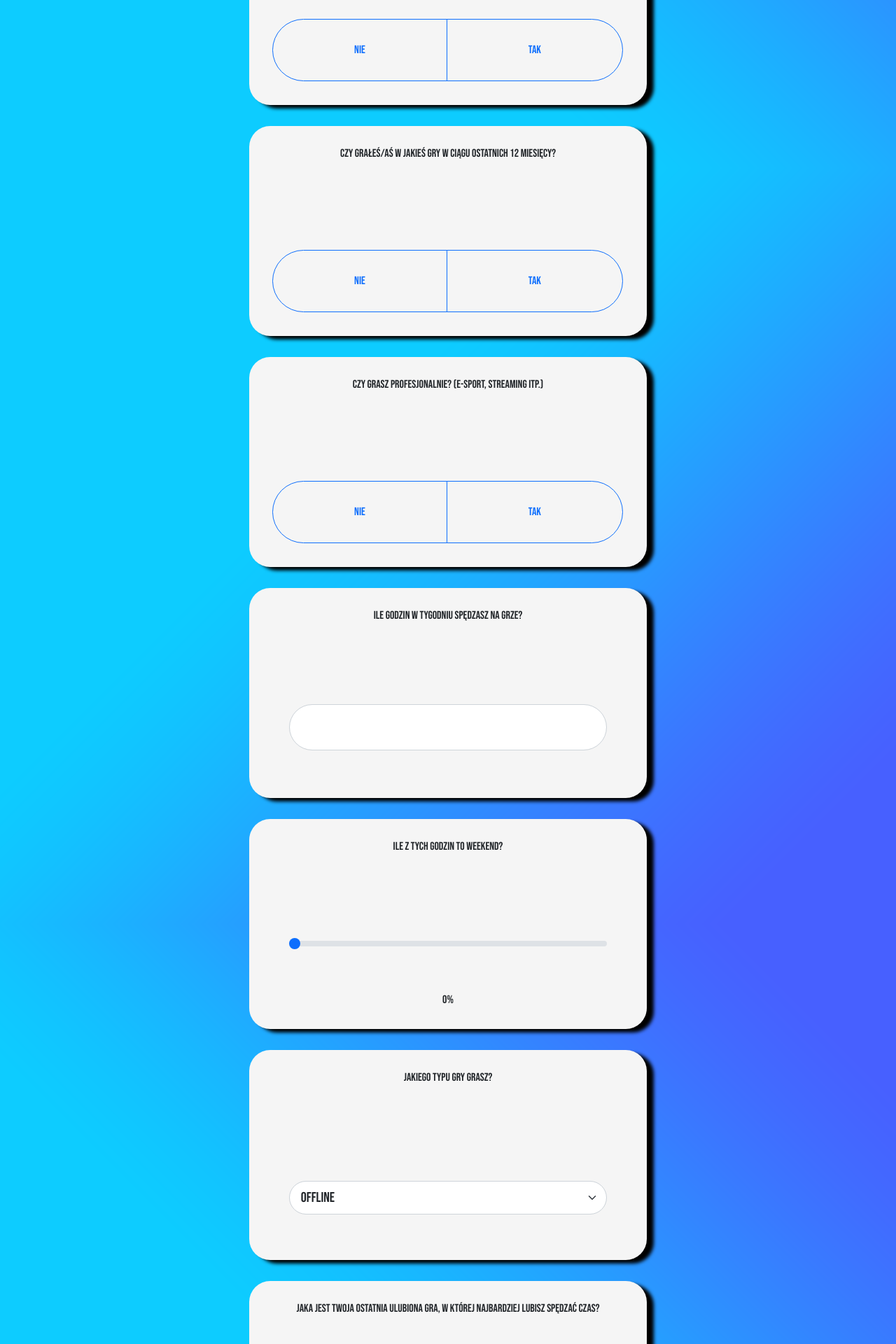
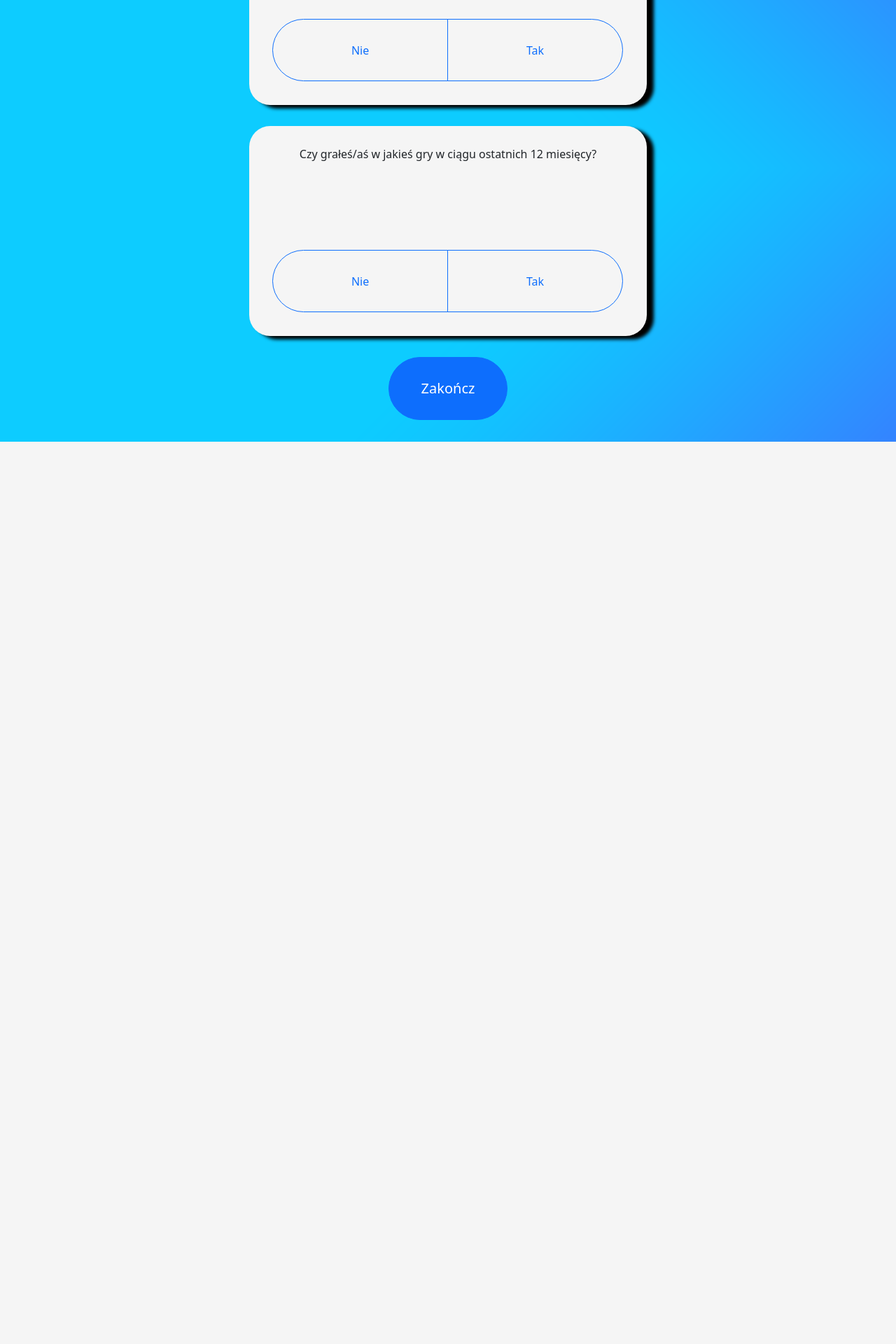
Before and after one commit to drachu/website_polling, a Flask app: page /form in a window 1280 px wide. Shown: the part 840-2760 px from the top of the page at 70% size. After the commit the page ends 1471 px from the top, so only its background shows below. Run offline with Flask 2, Linux system fonts and the light colour scheme; some libraries are stand-ins or nearby versions.

Commit message:
close to the end I hope

```diff
--- a/website/forms.py
+++ b/website/forms.py
@@ -4,14 +4,17 @@ from wtforms import StringField, SubmitField, SelectField, RadioField, IntegerRa
 from wtforms.validators import Length, EqualTo, Email, DataRequired, ValidationError
 
 
-class pytanieForm(FlaskForm):
+class InfoForm(FlaskForm):
     #Informacje o osobie
     rok = SelectField(label="Podaj rok studiów: ", choices=[("1", "1"), ("2", "2"), ("3", "3"), ("4","4"), ("5", "5")], validators=[DataRequired()])
     zwiazek = SelectField(label="Czy jesteś w związku: ", choices=[("nie", "Nie"), ("tak", "Tak"), ("-", "To skomplikowane"), ("-", "Nie chcę odpowiadać")], validators=[DataRequired()])
     praca = RadioField(label="Jesteś obecnie zatrudniona/y?", choices=[("nie", "Nie"), ("tak", "Tak")], validators=[DataRequired()])
+    gra_w_ciagu_12 = RadioField(label="Czy grałeś/aś w jakieś gry w ciągu ostatnich 12 miesięcy?", choices=[("nie", "Nie"), ("tak", "Tak")], validators=[DataRequired()])
 
+    submit = SubmitField(label="Zakończ")
+
+class GamesForm(FlaskForm):
     #Czas gry
-    gra_w_ciagu_12 = RadioField(label="Czy grałeś/aś w jakieś gry w ciągu ostatnich 12 miesięcy?", choices=[("nie", "Nie"), ("tak", "Tak")], validators=[DataRequired()])
     gra_prof = RadioField(label="Czy grasz profesjonalnie? (e-sport, streaming itp.)", choices=[("nie", "Nie"), ("tak", "Tak")], validators=[DataRequired()])
     gra_tydz = IntegerField(label="Ile godzin w tygodniu spędzasz na grze?", validators=[DataRequired()])
     gra_tydz_weekend = IntegerRangeField(label="Ile z tych godzin to weekend?", validators=[DataRequired()])
@@ -30,7 +33,6 @@ class pytanieForm(FlaskForm):
 
     #Pozytywne odczucia
     pozytyw_ucieczka = RadioField(label="Gdy pozwalają Ci 'uciec' od problemów czy zmartwień? Potrafisz się dzięki nim w takich sytuacjach zrelaksować?", choices=[("nie", "Nie"), ("tak", "Tak")], validators=[DataRequired()])
-    pozytyw_emocje = RadioField(label="Jakie emocje zdarzało Ci się odczuć podczas rozgrywki?", choices=[("radosc", "Radność"), ("gniew", "Gniew"), ("smutek", "Smutek"), ("strach", "Strach")], validators=[DataRequired()])
     pozytyw_samokontrola = RadioField(label="Czy grając w gry potrafileś/aś zachować samokontrolę?", choices=[("nie", "Nie"), ("tak", "Tak")], validators=[DataRequired()])
     pozytyw_koncentracja = RadioField(label="Podczas gier czułeś/aś większą koncentrację:", choices=[("1", "1"), ("2", "2"), ("3", "3"), ("4","4"), ("5", "5")], validators=[DataRequired()])
     pozytyw_koordynacja = RadioField(label="...polepszoną koordynację:", choices=[("1", "1"), ("2", "2"), ("3", "3"), ("4","4"), ("5", "5")], validators=[DataRequired()])
--- a/website/routes.py
+++ b/website/routes.py
@@ -1,8 +1,9 @@
+from imp import reload
 from unicodedata import name
 from run import app
 from flask import render_template, redirect, request, url_for, flash
-from website.forms import pytanieForm
-from website.models import Poll
+from website.forms import GamesForm, InfoForm
+from website.models import Info, Games
 from website import db
 
 @app.route('/')
@@ -12,17 +13,31 @@ def home_page():
 
 @app.route('/form',methods=['GET', 'POST'])
 def form_page():
-    form = pytanieForm()
+    infoForm = InfoForm()
+    gamesForm = GamesForm()
     if request.method == 'POST':
-        if form.validate_on_submit():
-            user_poll = Poll(rok=form.rok.data, zwiazek=form.zwiazek.data, praca=form.praca.data, gra_w_ciagu_12=form.gra_w_ciagu_12.data, gra_prof=form.gra_prof.data, gra_tydz=form.gra_tydz.data, gra_tydz_weekend=form.gra_tydz_weekend.data,gra_typ=form.gra_typ.data ,gra_ulubiona=form.gra_ulubiona.data, gra_platforma=form.gra_platforma.data, gra_klan=form.gra_klan.data, gra_grind=form.gra_grind.data, pandemia_start=form.pandemia_start.data, pandemia_gra_wiecej=form.pandemia_gra_wiecej.data, pandemia_czas=form.pandemia_czas.data, pozytyw_ucieczka=form.pozytyw_ucieczka.data, pozytyw_emocje=form.pozytyw_emocje.data, pozytyw_samokontrola=form.pozytyw_samokontrola.data, pozytyw_koncentracja=form.pozytyw_koncentracja.data, pozytyw_koordynacja=form.pozytyw_koordynacja.data, negatyw_gra_pomimo_konsekwencji=form.negatyw_gra_pomimo_konsekwencji.data, negatyw_gra_dluzej=form.negatyw_gra_dluzej.data, negatyw_gra_nad_inne_aktywnosci=form.negatyw_gra_nad_inne_aktywnosci.data, negatyw_zaniedbania=form.negatyw_zaniedbania.data, negatyw_gniew=form.negatyw_gniew.data, tow_kontakty=form.tow_kontakty.data, tow_inni_sie_przejmuja=form.tow_inni_sie_przejmuja.data, tow_brak_towarzystwa=form.tow_brak_towarzystwa.data, tow_izolacja=form.tow_izolacja.data, tow_przytloczenie=form.tow_przytloczenie.data)
-            db.session.add(user_poll)
+
+        if infoForm.validate_on_submit() and infoForm.gra_w_ciagu_12.data == 'nie':
+            user_poll_info = Info(rok=infoForm.rok.data, zwiazek=infoForm.zwiazek.data, praca=infoForm.praca.data, gra_w_ciagu_12=infoForm.gra_w_ciagu_12.data,)
+            db.session.add(user_poll_info)
             db.session.commit()
-
+            return redirect(url_for('thanks_page'))
+        elif gamesForm.validate_on_submit():
+            user_poll_info = Info(rok=infoForm.rok.data, zwiazek=infoForm.zwiazek.data, praca=infoForm.praca.data, gra_w_ciagu_12=infoForm.gra_w_ciagu_12.data,)
+            db.session.add(user_poll_info)
+            db.session.commit()
+            user_poll_games= Games(gra_prof=gamesForm.gra_prof.data, gra_tydz=gamesForm.gra_tydz.data, gra_tydz_weekend=gamesForm.gra_tydz_weekend.data,gra_typ=gamesForm.gra_typ.data ,gra_ulubiona=gamesForm.gra_ulubiona.data, gra_platforma=gamesForm.gra_platforma.data, gra_klan=gamesForm.gra_klan.data, gra_grind=gamesForm.gra_grind.data, pandemia_start=gamesForm.pandemia_start.data, pandemia_gra_wiecej=gamesForm.pandemia_gra_wiecej.data, pandemia_czas=gamesForm.pandemia_czas.data, pozytyw_ucieczka=gamesForm.pozytyw_ucieczka.data, pozytyw_samokontrola=gamesForm.pozytyw_samokontrola.data, pozytyw_koncentracja=gamesForm.pozytyw_koncentracja.data, pozytyw_koordynacja=gamesForm.pozytyw_koordynacja.data, negatyw_gra_pomimo_konsekwencji=gamesForm.negatyw_gra_pomimo_konsekwencji.data, negatyw_gra_dluzej=gamesForm.negatyw_gra_dluzej.data, negatyw_gra_nad_inne_aktywnosci=gamesForm.negatyw_gra_nad_inne_aktywnosci.data, negatyw_zaniedbania=gamesForm.negatyw_zaniedbania.data, negatyw_gniew=gamesForm.negatyw_gniew.data, tow_kontakty=gamesForm.tow_kontakty.data, tow_inni_sie_przejmuja=gamesForm.tow_inni_sie_przejmuja.data, tow_brak_towarzystwa=gamesForm.tow_brak_towarzystwa.data, tow_izolacja=gamesForm.tow_izolacja.data, tow_przytloczenie=gamesForm.tow_przytloczenie.data, user_id=user_poll_info.id)
+            db.session.add(user_poll_games)
+            print(user_poll_info.id)
+            print(user_poll_games.user_id)
+            db.session.commit()
             return redirect(url_for('thanks_page'))
         else:
             flash('Uzupełnij odpowiedź!', category='error')
-    return render_template('form.html', form=form)
+
+
+
+    return render_template('form.html', infoForm=infoForm, gamesForm=gamesForm)
 
 
 @app.route('/thanks')
--- /dev/null
+++ b/website/static/script.js
@@ -0,0 +1,32 @@
+function hideFunction() {
+  var x = document.getElementById("pollPartTwo");
+  x.style.display = "none";
+  sessionStorage.setItem("questions", x.style.display);
+  var x = document.getElementById("list-example");
+  x.style.display = "none";
+  sessionStorage.setItem("bar", x.style.display);
+  var x = document.getElementById("form-submit-info");
+  x.style.display = "block";
+  sessionStorage.setItem("button", x.style.display);
+}
+
+function showFunction() {
+  var x = document.getElementById("pollPartTwo");
+  x.style.display = "block";
+  sessionStorage.setItem("questions", x.style.display);
+  var x = document.getElementById("list-example");
+  x.style.display = "block";
+  sessionStorage.setItem("bar", x.style.display);
+  var x = document.getElementById("form-submit-info");
+  x.style.display = "none";
+  sessionStorage.setItem("button", x.style.display);
+}
+
+function checkShowHide() {
+  var x = document.getElementById("pollPartTwo");
+  x.style.display = sessionStorage.getItem("questions");
+  var x = document.getElementById("list-example");
+  x.style.display = sessionStorage.getItem("bar");
+  var x = document.getElementById("form-submit-info");
+  x.style.display = sessionStorage.getItem("button");
+}
--- a/website/static/styles/style.css
+++ b/website/static/styles/style.css
@@ -1,7 +1,4 @@
-@import url('https://fonts.googleapis.com/css2?family=Bebas+Neue&display=swap');
-
 body {
-  font-family: 'Bebas Neue', cursive;
   text-rendering: optimizeLegibility;
   font-smooth: always;
   -webkit-font-smoothing: antialiased;
@@ -12,6 +9,14 @@ body {
 
 p {
   margin: 5%;
+}
+
+#pollPartTwo {
+  display: none;
+}
+
+#list-example {
+  display: none;
 }
 
 .q-error {
@@ -71,28 +76,6 @@ p {
           animation-duration: 2s;
 }
 
-.grid_item_start{
-  background: whitesmoke;
-  text-align: center;
-  height: 400px;
-  margin: 20px;
-  /* line-height: 40px; */
-  -webkit-box-shadow: 10px 5px 5px black;
-          box-shadow: 10px 5px 5px black;
-  border-radius: 30px;
-}
-
-.grid_item_end{
-  background: whitesmoke;
-  text-align: center;
-  height: 170px;
-  margin: 20px;
-  /* line-height: 40px; */
-  -webkit-box-shadow: 10px 5px 5px black;
-          box-shadow: 10px 5px 5px black;
-  border-radius: 30px;
-}
-
 .grid-item:hover {
   margin: 50px 50px;
   -webkit-transform: scale(1.25);
@@ -133,7 +116,13 @@ p {
       align-content: center;
 }
 
-#form-submit {
+#form-submit-info {
+  margin: auto auto 5% auto;
+  width: 170px;
+  height: 90px;
+}
+
+#form-submit-games {
   margin: auto auto 5% auto;
   width: 170px;
   height: 90px;
--- a/website/static/styles/style.scss
+++ b/website/static/styles/style.scss
@@ -12,6 +12,14 @@ body {
 
 p {
   margin: 5%;
+}
+
+#pollPartTwo {
+  display: none;
+}
+
+#list-example {
+  display: none;
 }
 
 .q-error {
@@ -91,7 +99,13 @@ p {
   align-content: center;
 }
 
-#form-submit {
+#form-submit-info {
+  margin: auto auto 5% auto;
+  width: 170px;
+  height: 90px;
+}
+
+#form-submit-games {
   margin: auto auto 5% auto;
   width: 170px;
   height: 90px;
--- a/website/templates/base.html
+++ b/website/templates/base.html
@@ -4,7 +4,7 @@
     <!-- Required meta tags -->
     <meta charset="utf-8" />
     <meta name="viewport" content="width=device-width, initial-scale=1" />
-    <link rel="shortcut icon" type="x-icon" href="static/images/icon.png">
+    <link rel="shortcut icon" type="x-icon" href="static/images/icon.png" />
 
     <!-- Bootstrap CSS -->
     <link
@@ -24,6 +24,7 @@
     <title>Strona główna</title>
   </head>
   <body
+    onload="checkShowHide()"
     class="scrollspy-example"
     data-bs-spy="scroll"
     data-bs-target="#list-example"
@@ -55,6 +56,10 @@
       integrity="sha384-B4gt1jrGC7Jh4AgTPSdUtOBvfO8shuf57BaghqFfPlYxofvL8/KUEfYiJOMMV+rV"
       crossorigin="anonymous"
     ></script>
+    <script
+      type="text/javascript"
+      src="{{ url_for('static', filename='script.js') }}"
+    ></script>
   </body>
   <style></style>
 </html>
--- a/website/templates/form.html
+++ b/website/templates/form.html
@@ -1,7 +1,7 @@
 {%from "_render_field.html" import render_radio_more_less, render_radio_yes_no,
-render_select, render_range, render_text, render_radio_numbers, render_integer%}
-{% extends 'base.html' %} {% block title %} Pytania {% endblock %} {% block
-content %}
+render_select, render_range, render_text, render_radio_numbers, render_integer,
+render_checkbox%} {% extends 'base.html' %} {% block title %} Pytania {%
+endblock %} {% block content %}
 
 <div class="row">
   <div class="col" id="sideA">
@@ -44,134 +44,142 @@ content %}
   <div class="col-6">
     <div class="grid-container">
       <form method="POST" action="" novalidate>
-        {{form.hidden_tag()}}
+        {{infoForm.hidden_tag()}} {{gamesForm.hidden_tag()}}
         <!-- 1 -->
         <div class="grid-item grid-container" id="q1">
-          {{render_select(form.rok)}}
+          {{render_select(infoForm.rok)}}
         </div>
         <!-- 2 -->
         <div class="grid-item grid-container" id="q2">
-          {{render_select(form.zwiazek)}}
+          {{render_select(infoForm.zwiazek)}}
         </div>
         <!-- 3 -->
         <div class="grid-item grid-container" id="q3">
-          {{render_radio_yes_no(form.praca)}}
+          {{render_radio_yes_no(infoForm.praca)}}
         </div>
         <!-- 4 -->
         <div class="grid-item grid-container" id="q4">
-          {{render_radio_yes_no(form.gra_w_ciagu_12)}}
+          {%if infoForm.gra_w_ciagu_12.errors%}
+          <div class="q-error">Uzupełnij odpowiedź!</div>
+          {%endif%}
+
+          <p class="text-center">{{infoForm.gra_w_ciagu_12.label()}}</p>
+          <div class="btn-group">
+            {% for subfield in infoForm.gra_w_ciagu_12 %} {%if loop.index == 1%}
+            {{subfield(class_="btn-check", onclick="hideFunction()")}}
+            {{subfield.label(class_="btn btn-outline-primary")}} {%else%}
+            {{subfield(class_="btn-check", onclick="showFunction()")}}
+            {{subfield.label(class_="btn btn-outline-primary")}} {%endif%} {%
+            endfor %}
           </div>
+        </div>
+        {{infoForm.submit(class_="btn btn-lg btn-block btn-primary",
+        id_="form-submit-info")}}
         <!-- 5 -->
+        <div id="pollPartTwo">
           <div class="grid-item grid-container" id="q5">
-          {{render_radio_yes_no(form.gra_prof)}}
+            {{render_radio_yes_no(gamesForm.gra_prof)}}
           </div>
           <!-- 6 -->
           <div class="grid-item grid-container" id="q6">
-          {{render_integer(form.gra_tydz)}}
+            {{render_integer(gamesForm.gra_tydz)}}
             <br />
           </div>
           <!-- 7 -->
           <div class="grid-item grid-container" id="q7">
-          {{render_range(form.gra_tydz_weekend)}}
+            {{render_range(gamesForm.gra_tydz_weekend)}}
           </div>
           <!-- 8 -->
           <div class="grid-item grid-container" id="q8">
-          {{render_select(form.gra_typ)}}
+            {{render_select(gamesForm.gra_typ)}}
           </div>
           <!-- 9 -->
           <div class="grid-item grid-container" id="q9">
-          {{render_text(form.gra_ulubiona)}}
+            {{render_text(gamesForm.gra_ulubiona)}}
           </div>
           <!-- 10 -->
           <div class="grid-item grid-container" id="q10">
-          {{render_select(form.gra_platforma)}}
+            {{render_select(gamesForm.gra_platforma)}}
           </div>
           <!-- 11 -->
           <div class="grid-item grid-container" id="q11">
-          {{render_radio_yes_no(form.gra_klan)}}
+            {{render_radio_yes_no(gamesForm.gra_klan)}}
           </div>
           <!-- 12 -->
           <div class="grid-item grid-container" id="q12">
-          {{render_radio_yes_no(form.gra_grind)}}
+            {{render_radio_yes_no(gamesForm.gra_grind)}}
           </div>
           <!-- 13 -->
           <div class="grid-item grid-container" id="q13">
-          {{render_select(form.pandemia_start)}}
+            {{render_select(gamesForm.pandemia_start)}}
           </div>
           <!-- 14 -->
           <div class="grid-item grid-container" id="q14">
-          {{render_radio_yes_no(form.pandemia_gra_wiecej)}}
+            {{render_radio_yes_no(gamesForm.pandemia_gra_wiecej)}}
           </div>
           <!-- 15 -->
           <div class="grid-item grid-container" id="q15">
-          {{render_radio_yes_no(form.pandemia_czas)}}
+            {{render_radio_yes_no(gamesForm.pandemia_czas)}}
           </div>
           <!-- 16 -->
           <div class="grid-item grid-container" id="q16">
-          {{render_radio_yes_no(form.pozytyw_ucieczka)}}
+            {{render_radio_yes_no(gamesForm.pozytyw_ucieczka)}}
           </div>
           <!-- 17 -->
-        <div class="grid-item grid-container" id="q17">
-          <p class="text-center">{{form.pozytyw_emocje.label()}}</p>
-          <div class="form-check">
-            {{form.pozytyw_emocje(class="form-radio form-radio-lg mb-3
-            form-control")}}
-          </div>
+          <div class="grid-item grid-container" id="q18">
+            {{render_radio_yes_no(gamesForm.pozytyw_samokontrola)}}
           </div>
           <!-- 18 -->
-        <div class="grid-item grid-container" id="q18">
-          {{render_radio_yes_no(form.pozytyw_samokontrola)}}
+          <div class="grid-item grid-container" id="q19">
+            {{render_radio_numbers(gamesForm.pozytyw_koncentracja)}}
+            {{render_radio_numbers(gamesForm.pozytyw_koordynacja)}}
+            <br />
           </div>
           <!-- 19 -->
-        <div class="grid-item grid-container" id="q19">
-          {{render_radio_numbers(form.pozytyw_koncentracja)}}
-          {{render_radio_numbers(form.pozytyw_koordynacja)}}
+          <div class="grid-item grid-container" id="q20">
+            {{render_radio_more_less(gamesForm.negatyw_gra_pomimo_konsekwencji)}}
+          </div>
+          <!-- 20 -->
+          <div class="grid-item grid-container" id="q21">
+            {{render_radio_more_less(gamesForm.negatyw_gra_dluzej)}}
+          </div>
+          <!-- 21 -->
+          <div class="grid-item grid-container" id="q22">
+            {{render_radio_more_less(gamesForm.negatyw_gra_nad_inne_aktywnosci)}}
+          </div>
+          <!-- 22 -->
+          <div class="grid-item grid-container" id="q23">
+            {{render_radio_more_less(gamesForm.negatyw_zaniedbania)}}
+          </div>
+          <!-- 23 -->
+          <div class="grid-item grid-container" id="q24">
+            {{render_radio_more_less(gamesForm.negatyw_gniew)}}
+          </div>
+          <!-- 24 -->
+          <div class="grid-item grid-container" id="q25">
+            {{render_radio_numbers(gamesForm.tow_kontakty)}}
             <br />
           </div>
-        <!-- 20 -->
-        <div class="grid-item grid-container" id="q20">
-          {{render_radio_more_less(form.negatyw_gra_pomimo_konsekwencji)}}
-        </div>
-        <!-- 21 -->
-        <div class="grid-item grid-container" id="q21">
-          {{render_radio_more_less(form.negatyw_gra_dluzej)}}
-        </div>
-        <!-- 22 -->
-        <div class="grid-item grid-container" id="q22">
-          {{render_radio_more_less(form.negatyw_gra_nad_inne_aktywnosci)}}
-        </div>
-        <!-- 23 -->
-        <div class="grid-item grid-container" id="q23">
-          {{render_radio_more_less(form.negatyw_zaniedbania)}}
-        </div>
-        <!-- 24 -->
-        <div class="grid-item grid-container" id="q24">
-          {{render_radio_more_less(form.negatyw_gniew)}}
-        </div>
           <!-- 25 -->
-        <div class="grid-item grid-container" id="q25">
-          {{render_radio_numbers(form.tow_kontakty)}}
-          <br />
+          <div class="grid-item grid-container" id="q26">
+            {{render_radio_more_less(gamesForm.tow_inni_sie_przejmuja)}}
           </div>
           <!-- 26 -->
-        <div class="grid-item grid-container" id="q26">
-          {{render_radio_more_less(form.tow_inni_sie_przejmuja)}}
+          <div class="grid-item grid-container" id="q27">
+            {{render_radio_more_less(gamesForm.tow_brak_towarzystwa)}}
           </div>
           <!-- 27 -->
-        <div class="grid-item grid-container" id="q27">
-          {{render_radio_more_less(form.tow_brak_towarzystwa)}}
+          <div class="grid-item grid-container" id="q28">
+            {{render_radio_more_less(gamesForm.tow_izolacja)}}
           </div>
           <!-- 28 -->
-        <div class="grid-item grid-container" id="q28">
-          {{render_radio_more_less(form.tow_izolacja)}}
-        </div>
-        <!-- 29 -->
           <div class="grid-item grid-container" id="q29">
-          {{render_radio_more_less(form.tow_przytloczenie)}}
+            {{render_radio_more_less(gamesForm.tow_przytloczenie)}}
           </div>
           <!-- Submit -->
-        {{form.submit(class_="btn btn-lg btn-block btn-primary",
-        id_="form-submit")}}
+          {{gamesForm.submit(class_="btn btn-lg btn-block btn-primary",
+          id_="form-submit-games")}}
+        </div>
       </form>
     </div>
   </div>
```
Also changed, not shown: website/models.py (+9 -3 lines), website/templates/_render_field.html (+44 -0 lines), website/database.db, 1 other file. Lines whose indentation alone changed are shown as unchanged.
